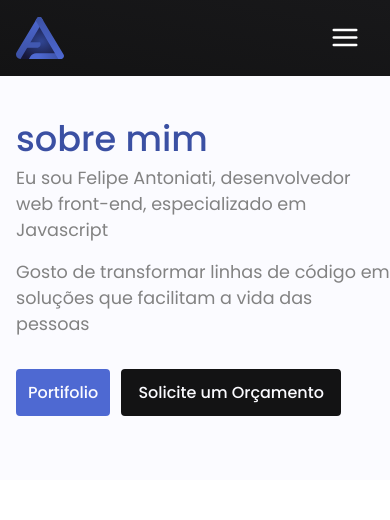
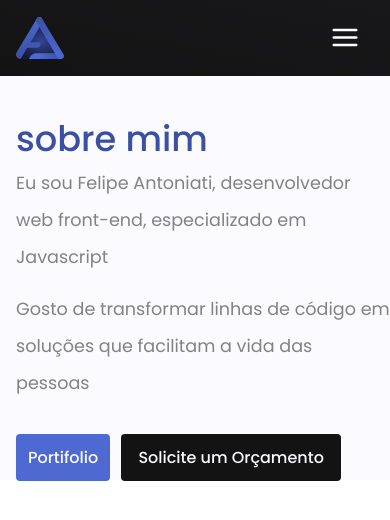
Before and after one commit to Felipe-Antoniati/portifolio, a React (Create React App) app: page /about in a window 390 px wide. Shown: the top 520 px of the page. Built offline with nearby package versions, Linux system fonts and the light colour scheme.

Commit message:
simplify structure / finish component Main

```diff
--- a/src/components/Main/styles.css
+++ b/src/components/Main/styles.css
@@ -6,37 +6,18 @@
   padding: 0.5rem calc((100vw - 1000px) / 2);
 }
 
-.left-main {
-  max-width: 600px;
-}
-
 .main-content {
-  background-color: var(--light-theme);
   width: 100%;
   height: 480px;
   display: flex;
   align-items: flex-start;
   justify-content: top;
   flex-direction: column;
+  background-color: var(--light-theme);
   padding: 7rem calc((100vw - 1000px) / 2);
   transition: all 0.2s ease-in-out;
 }
 
-.main-content h1 {
-  font-size: 2.6rem;
-  font-weight: 500;
-  color: var(--dark-purple);
-}
-
-.main-content h1 span {
-  font-weight: 600;
-  margin-left: 1rem;
-}
-
-.main-content p {
-  font-size: 1.4rem;
-  font-weight: 400;
-  color: var(--light-gray);
-  margin-bottom: 1rem;
+.left-main {
   max-width: 500px;
 }
--- a/src/components/PrimaryButton/index.tsx
+++ b/src/components/PrimaryButton/index.tsx
@@ -10,8 +10,8 @@ interface PrimaryButtonProps {
 const PrimaryButton:
 React.FC<PrimaryButtonProps> = ({text, path}) => {
   return(
-    <nav id="nav-btn">
-      <Link to={path} className="btn-link">
+    <nav id="primary-btn">
+      <Link to={path} className="primary-link">
         {text}
       </Link>
     </nav>
--- a/src/components/PrimaryButton/styles.css
+++ b/src/components/PrimaryButton/styles.css
@@ -1,9 +1,9 @@
-#nav-btn {
+#primary-btn {
   display: flex;
   align-items: center;
 }
 
-.btn-link {
+.primary-link {
   font-weight: 500;
   border-radius: 4px;
   padding: 9px 50px;
@@ -16,7 +16,7 @@
 
 }
 
-.btn-link:hover  {
+.primary-link:hover  {
   background-color: var(--light-theme);
   color: var(--normal-purple);
   transition: all 0.2s ease-in-out;
--- a/src/global.css
+++ b/src/global.css
@@ -30,3 +30,22 @@ ul {
 a {
   text-decoration: none;
 }
+
+h1 {
+  font-size: 2.6rem;
+  font-weight: 500;
+  color: var(--dark-purple);
+}
+
+p {
+  font-size: 1.4rem;
+  font-weight: 400;
+  color: var(--light-gray);
+  line-height: 2.3rem;
+  margin-bottom: 1rem;
+}
+
+span {
+  font-weight: 600;
+  margin-left: 1rem;
+}
--- a/src/pages/About/styles.css
+++ b/src/pages/About/styles.css
@@ -11,12 +11,14 @@
   transition: all 0.2s ease-in-out;
 }
 
+/*=== Responsive === */
+
 @media screen and (max-width: 1145px) {
   #about-page .main-content {
     background-position: 38rem 5rem;
   }
 
-  #about-page .main-content .left-main {
+  #about-page .left-main {
     margin-left: 1rem;
   }
 }
@@ -26,13 +28,13 @@
     background-image: none;
   }
 
-  #about-page .main-content p {
+  #about-page .left-main {
     max-width: 700px;
   }
 }
 
 @media screen and (max-width: 600px) {
-  #about-page .main-content p {
+  #about-page .left-main {
     max-width: 500px;
   }
 
@@ -40,31 +42,34 @@
     padding: 9px 20px;
   }
 
-  #about-page .btn-link {
+  #about-page .primary-link {
     padding: 9px 10px;
   }
 }
 
 @media screen and (max-width: 491px) {
 
-  #about-page .main-content h1 {
+  #about-page .left-main {
+    max-width: 400px;
+  }
+
+  #about-page h1 {
     font-size: 2.2rem;
   }
 
-  #about-page .main-content p {
+  #about-page p  {
     font-size: 1.1rem;
-    max-width: 400px;
+  }
+
+  #about-page .primary-link {
+    padding: 9px 10px;
   }
 
   #about-page .secondary-link {
     padding: 9px 15px;
   }
 
-  #about-page .btn-link {
-    padding: 9px 10px;
-  }
-
-  #about-page .buttons #secondary-btn {
+  #about-page  #secondary-btn {
     margin-left: 0.7rem;
   }
 }
--- a/src/pages/Landing/styles.css
+++ b/src/pages/Landing/styles.css
@@ -11,12 +11,14 @@
   transition: all 0.2s ease-in-out;
 }
 
+/*=== Responsive === */
+
 @media screen and (max-width: 1145px) {
   #landing-page .main-content {
     background-position: 38rem 5rem;
   }
 
-  #landing-page .main-content .left-main {
+  #landing-page .left-main {
     margin-left: 1rem;
   }
 }
@@ -26,13 +28,13 @@
     background-image: none;
   }
 
-  #landing-page .main-content p {
+  #landing-page .left-main {
     max-width: 700px;
   }
 }
 
 @media screen and (max-width: 600px) {
-  #landing-page .main-content p {
+  #landing-page .left-main {
     max-width: 500px;
   }
 
@@ -47,23 +49,23 @@
 
 @media screen and (max-width: 385px) {
 
-  #landing-page .main-content h1 {
+  #landing-page h1 {
     font-size: 2.2rem;
   }
 
-  #landing-page .main-content p {
+  #landing-page p {
     font-size: 1.2rem;
+  }
+
+  #landing-page .primary-link {
+    padding: 9px 8px;
+  }
+
+  #landing-page #secondary-btn {
+    margin-left: 0.7rem;
   }
 
   #landing-page .secondary-link {
     padding: 9px 10px;
   }
-
-  #landing-page .btn-link {
-    padding: 9px 8px;
-  }
-
-  #landing-page .buttons #secondary-btn {
-    margin-left: 0.7rem;
-  }
 }
```
